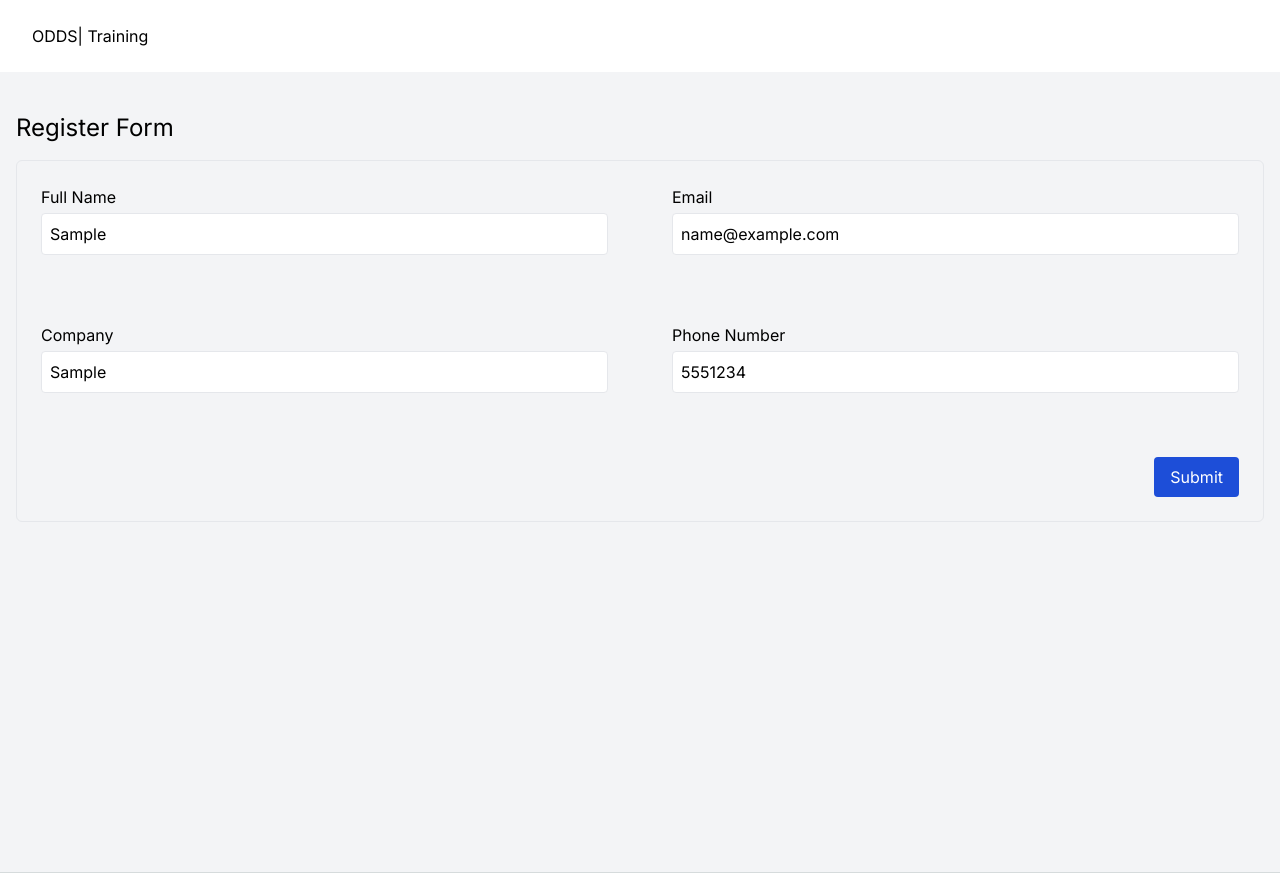
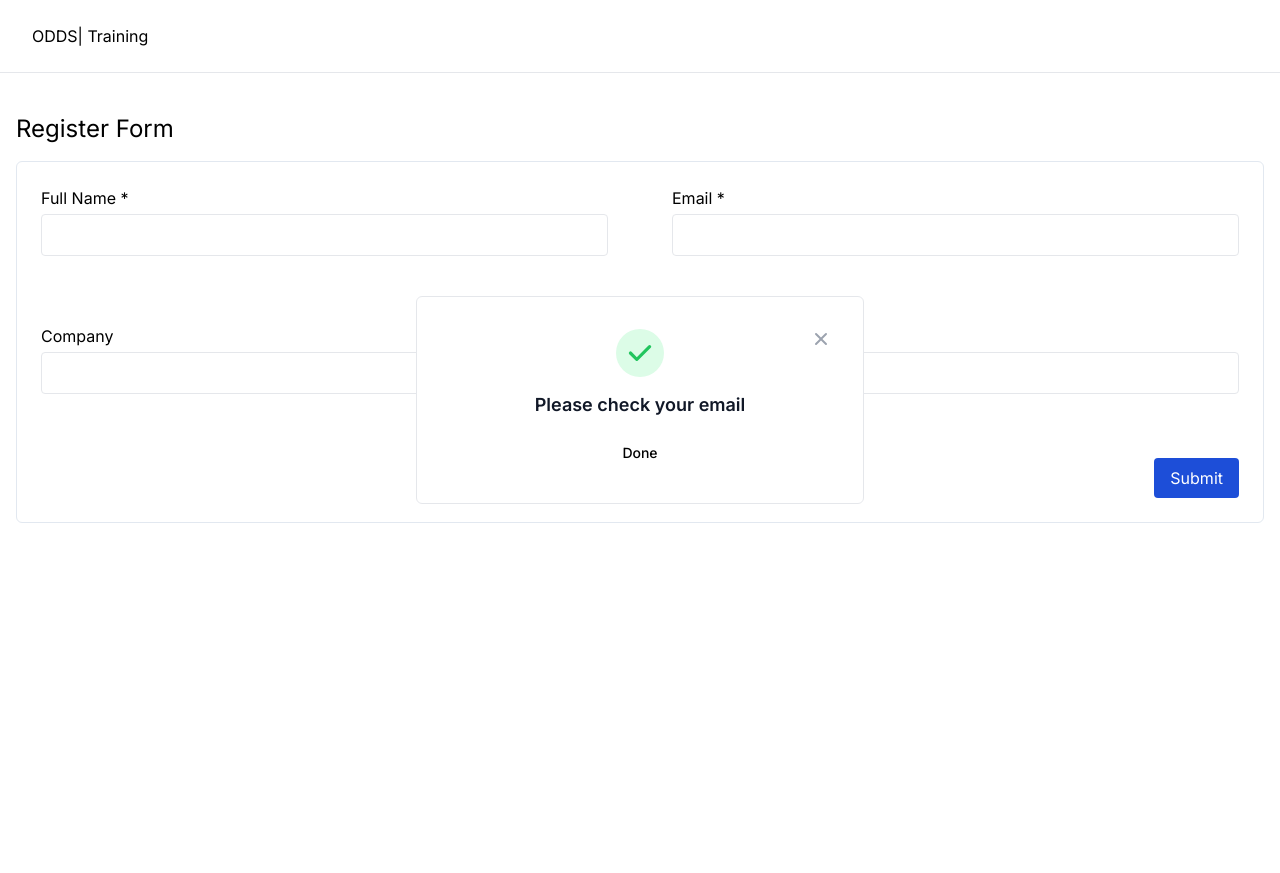
Before and after one commit to oddsteam/training, a Next.js app: page /classes/1/register in a window 1280 px wide. Both pictures are taken after typing "Sample", "name@example.com", "Sample", "5551234" into the empty fields and a click on the button "Submit". Built offline with nearby package versions, Linux system fonts and the light colour scheme.

Commit message:
Add form validation and success modal

```diff
--- a/src/app/classes/[id]/register/page.tsx
+++ b/src/app/classes/[id]/register/page.tsx
@@ -10,6 +10,12 @@ const RegisterForm = () => {
     phone: "",
   });
 
+  const [isOpen, setIsOpen] = useState(false);
+
+  const toggleModal = () => {
+    setIsOpen(!isOpen);
+  };
+
   const handleChange = (e: React.ChangeEvent<HTMLInputElement>) => {
     const { name, value } = e.target;
     setFormData({
@@ -19,8 +25,8 @@ const RegisterForm = () => {
   };
 
   const [formDataErrorMsg, setFormDataErrorMsg] = useState({
-    fullName: '',
-    email: '',
+    fullName: "",
+    email: "",
   });
 
   const handleSubmit = (e: React.FormEvent<HTMLFormElement>) => {
@@ -31,23 +37,36 @@ const RegisterForm = () => {
   };
 
   const validateOnSubmit = (fullName: string, email: string) => {
-    let fullNameErrorMsg = fullName ? '' : 'Missing firstname';
-    let emailErrorMsg = email ? '' : 'Missing email';
+    let fullNameErrorMsg = fullName ? "" : "The full name field is required";
+    let emailErrorMsg = email ? "" : "The email field is required";
     setFormDataErrorMsg({
       fullName: fullNameErrorMsg,
       email: emailErrorMsg,
     });
-    if (fullNameErrorMsg || emailErrorMsg) throw new Error('Validate form failed');
-  }
+    if (fullNameErrorMsg || emailErrorMsg)
+      throw new Error("Validate form failed");
+    else {
+      toggleModal();
+      setFormData({
+        fullName: "",
+        email: "",
+        company: "",
+        phone: "",
+      });
+    }
+  };
 
   return (
-    <div className="h-screen flex justify-center bg-gray-100">
+    <div className="h-screen flex justify-center bg-white">
       <div className="container mx-auto p-4 m-6">
         <h1 className="text-2xl mb-4">Register Form</h1>
-        <form onSubmit={handleSubmit} className="grid grid-cols-2 gap-4 border rounded-md">
+        <form
+          onSubmit={handleSubmit}
+          className="grid grid-cols-2 gap-4 border border-slate-200 rounded-md"
+        >
           <div className="flex flex-col m-6">
             <label htmlFor="fullName" className="mb-1">
-              Full Name
+              Full Name *
             </label>
             <input
               type="text"
@@ -63,7 +82,7 @@ const RegisterForm = () => {
           </div>
           <div className="flex flex-col m-6">
             <label htmlFor="email" className="mb-1">
-              Email
+              Email *
             </label>
             <input
               type="email"
@@ -110,6 +129,66 @@ const RegisterForm = () => {
             Submit
           </button>
         </form>
+
+        {isOpen && (
+          <div
+            id="successModal"
+            tabIndex={-1}
+            aria-hidden="true"
+            className="fixed inset-0 z-50 flex items-center justify-center overflow-y-auto overflow-x-hidden "
+          >
+            <div className="relative p-4 w-full max-w-md bg-white border rounded-md">
+              <div className="relative p-4 text-center bg-white rounded-lg shadowsm:p-5">
+                <button
+                  onClick={toggleModal}
+                  type="button"
+                  className="text-gray-400 absolute top-2.5 right-2.5 bg-transparent hover:bg-gray-200 hover:text-gray-900 rounded-lg text-sm p-1.5 ml-auto inline-flex items-center"
+                >
+                  <svg
+                    aria-hidden="true"
+                    className="w-5 h-5"
+                    fill="currentColor"
+                    viewBox="0 0 20 20"
+                    xmlns="http://www.w3.org/2000/svg"
+                  >
+                    <path
+                      fillRule="evenodd"
+                      d="M4.293 4.293a1 1 0 011.414 0L10 8.586l4.293-4.293a1 1 0 111.414 1.414L11.414 10l4.293 4.293a1 1 0 01-1.414 1.414L10 11.414l-4.293 4.293a1 1 0 01-1.414-1.414L8.586 10 4.293 5.707a1 1 0 010-1.414z"
+                      clipRule="evenodd"
+                    ></path>
+                  </svg>
+                  <span className="sr-only">Close modal</span>
+                </button>
+                <div className="w-12 h-12 rounded-full bg-green-100 p-2 flex items-center justify-center mx-auto mb-3.5">
+                  <svg
+                    aria-hidden="true"
+                    className="w-8 h-8 text-green-500"
+                    fill="currentColor"
+                    viewBox="0 0 20 20"
+                    xmlns="http://www.w3.org/2000/svg"
+                  >
+                    <path
+                      fillRule="evenodd"
+                      d="M16.707 5.293a1 1 0 010 1.414l-8 8a1 1 0 01-1.414 0l-4-4a1 1 0 011.414-1.414L8 12.586l7.293-7.293a1 1 0 011.414 0z"
+                      clipRule="evenodd"
+                    ></path>
+                  </svg>
+                  <span className="sr-only">Success</span>
+                </div>
+                <p className="mb-4 text-lg font-semibold text-gray-900">
+                  Please check your email
+                </p>
+                <button
+                  onClick={toggleModal}
+                  type="button"
+                  className="py-2 px-3 text-sm font-medium text-center rounded-lg bg-primary-600 hover:bg-primary-700 focus:ring-4 focus:outline-none focus:ring-primary-300 dark:focus:ring-primary-900"
+                >
+                  Done
+                </button>
+              </div>
+            </div>
+          </div>
+        )}
       </div>
     </div>
   );
--- a/src/app/layout.tsx
+++ b/src/app/layout.tsx
@@ -17,7 +17,7 @@ export default function RootLayout({
   return (
     <html lang="en">
       <body className={inter.className}>
-        <header className="bg-white">
+        <header className="bg-white border-b">
           <nav
             className="mx-auto flex max-w-7xl items-center justify-between p-6 lg:px-8"
             aria-label="Global"
```
